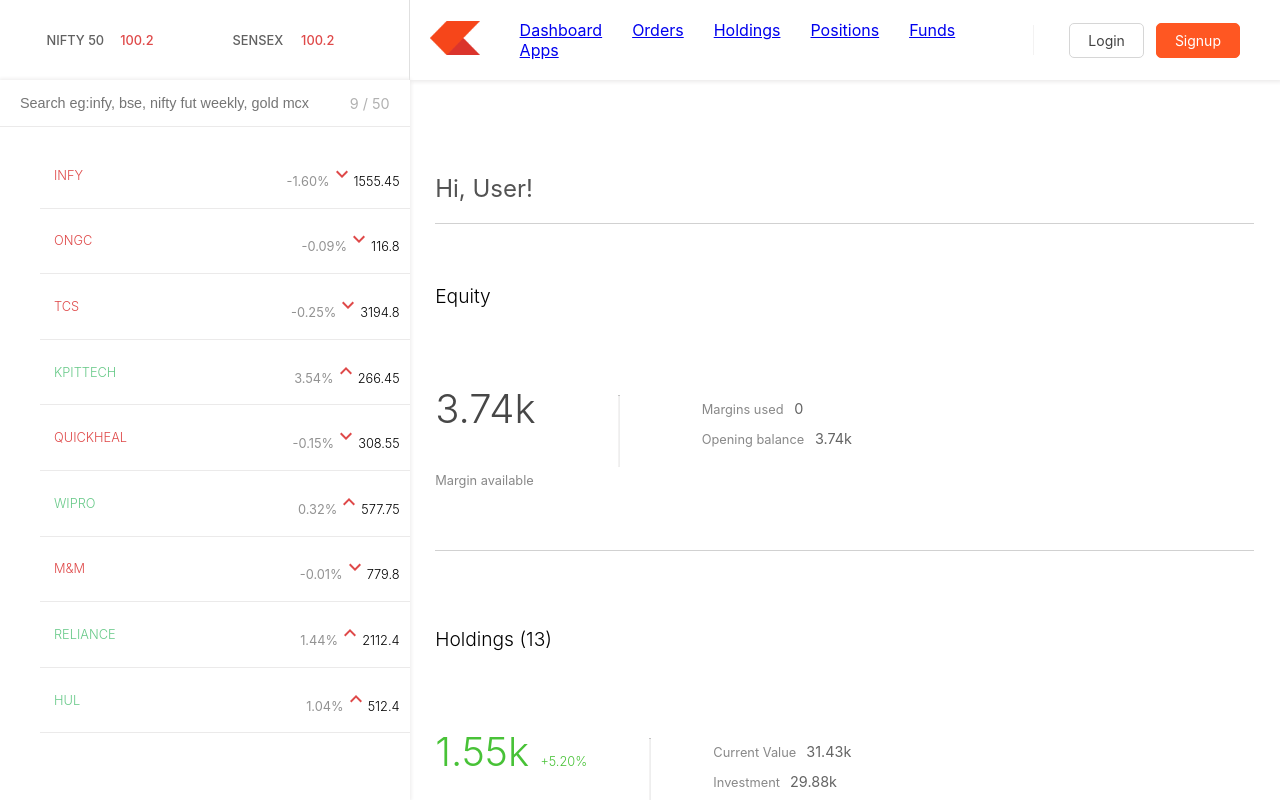
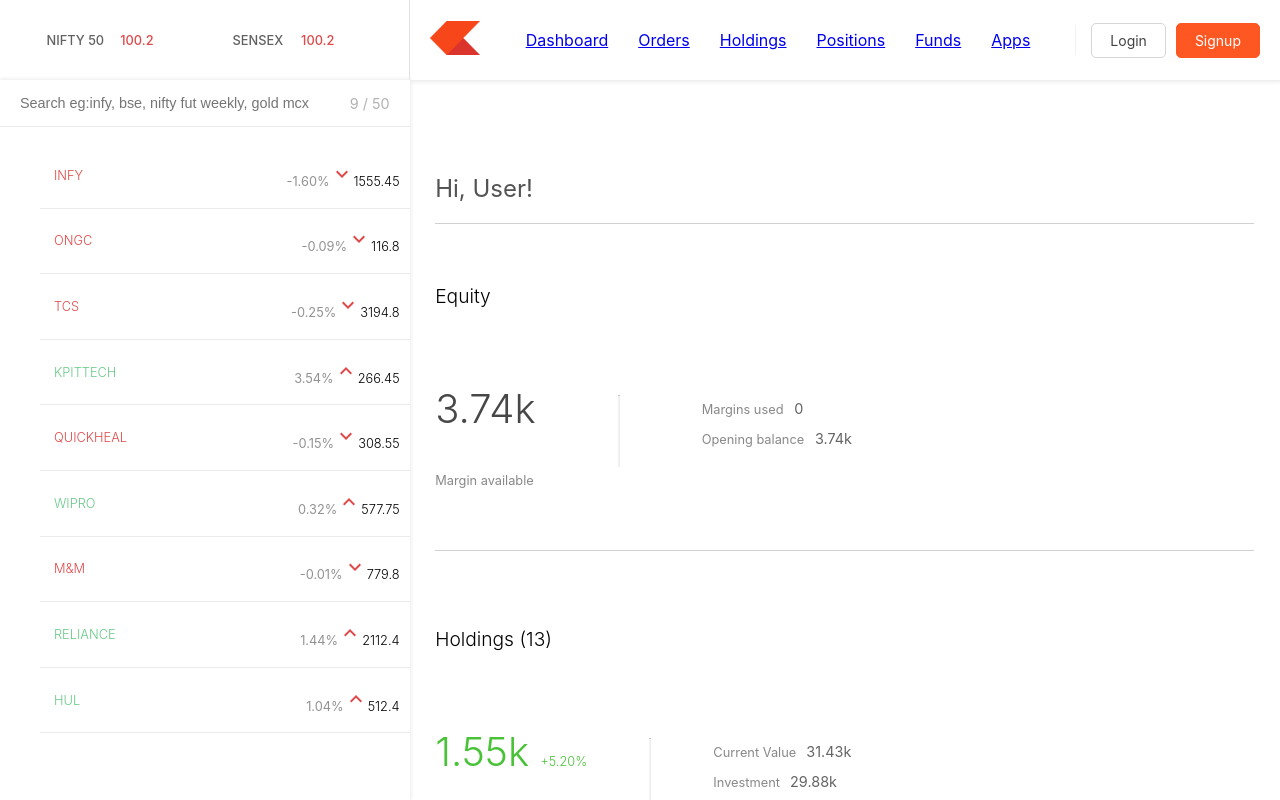
Before and after one commit to guruhosmath17/Zerodha, a React app in the folder dashboard/: page / in a window 1280 px wide. Built offline with nearby package versions, Linux system fonts and the light colour scheme.

Commit message:
Fix topbar styling

```diff
--- a/dashboard/src/index.css
+++ b/dashboard/src/index.css
@@ -271,6 +271,8 @@ code {
 
 .menus ul {
   list-style-type: none;
+  margin: 0;
+  padding: 0;
 }
 
 .menus li {
@@ -289,25 +291,38 @@ code {
   display: flex;
   align-items: center;
   gap: 10px;
-  margin-left: 15px;
-}
-
-.login-btn,
-.signup-btn {
-  text-decoration: none;
-  padding: 8px 16px;
-  border-radius: 5px;
-  font-size: 14px;
+  margin-left: 0;
+  padding: 0;
 }
 
 .login-btn {
-  border: 1px solid #387ed1;
-  color: #387ed1;
+  text-decoration: none;
+  color: #424242;
+  font-size: 14px;
+  padding: 8px 18px;
+  border: 1px solid #d6d6d6;
+  border-radius: 5px;
+  background: white;
+}
+
+.login-btn:hover {
+  color: #ff5722;
+  border-color: #ff5722;
 }
 
 .signup-btn {
-  background: #387ed1;
+  text-decoration: none;
   color: white;
+  font-size: 14px;
+  padding: 8px 18px;
+  border-radius: 5px;
+  background: #ff5722;
+  border: 1px solid #ff5722;
+}
+
+.signup-btn:hover {
+  background: #e64a19;
+  border-color: #e64a19;
 }
 
 .logout-btn {
@@ -884,52 +899,3 @@ hr {
 .action:hover {
   background-color: rgb(212, 212, 212);
 }
-
-
-/* =========================
-   LOGIN & SIGNUP BUTTONS
-========================= */
-
-.auth-menu {
-  margin-left: auto;
-  display: flex;
-  align-items: center;
-  gap: 12px;
-  padding: 0 20px;
-}
-
-/* Login */
-
-.login-btn {
-  text-decoration: none;
-  color: #424242;
-  font-size: 14px;
-  padding: 8px 18px;
-  border: 1px solid #d6d6d6;
-  border-radius: 5px;
-  background: white;
-  transition: all 0.2s ease;
-}
-
-.login-btn:hover {
-  color: #ff5722;
-  border-color: #ff5722;
-}
-
-/* Signup */
-
-.signup-btn {
-  text-decoration: none;
-  color: white;
-  font-size: 14px;
-  padding: 8px 18px;
-  border-radius: 5px;
-  background: #ff5722;
-  border: 1px solid #ff5722;
-  transition: all 0.2s ease;
-}
-
-.signup-btn:hover {
-  background: #e64a19;
-  border-color: #e64a19;
-}
```
